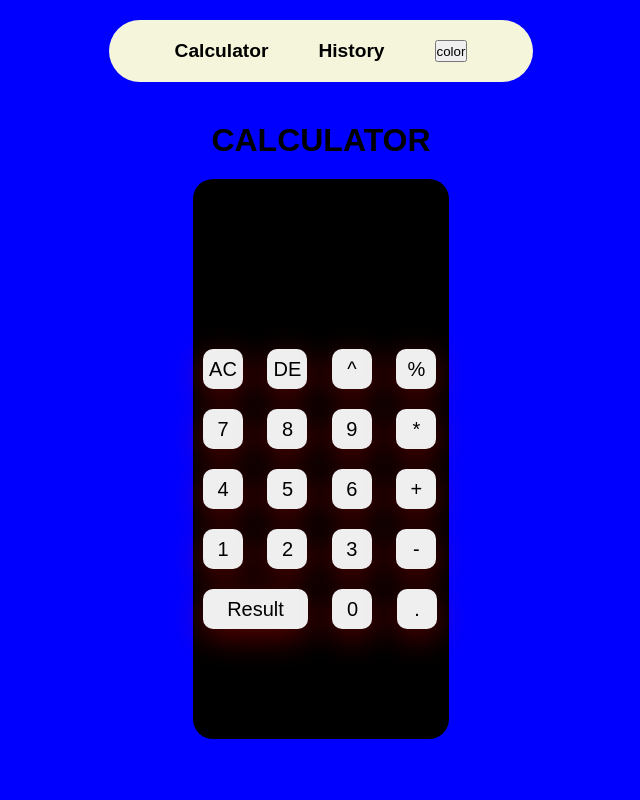
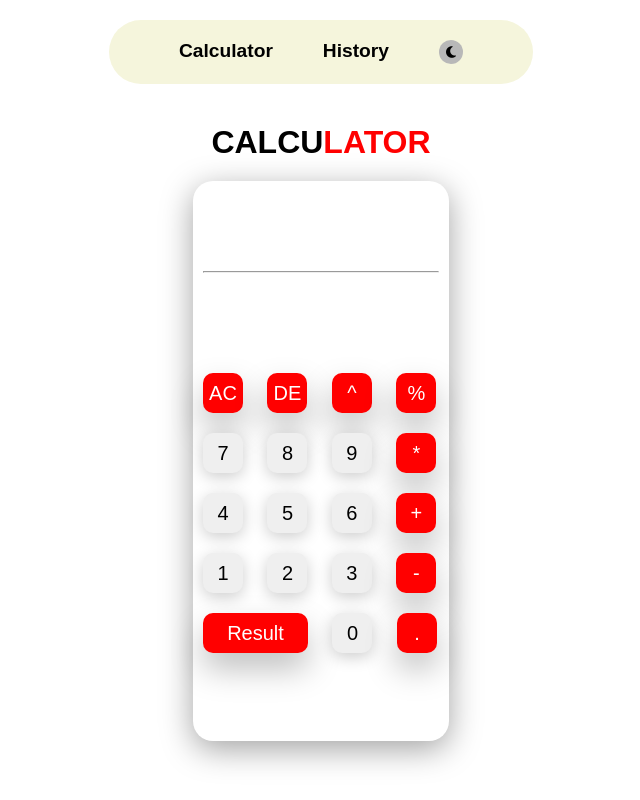
Before and after one commit to Xander44-4/calculator, a plain HTML site: page index.html in a window 1280 px wide. Shown: the whole page, without its empty margins (319-959 px from the left). Drawn offline with Linux system fonts and the light colour scheme.

Commit message:
Improve calculator design

```diff
--- a/index.html
+++ b/index.html
@@ -7,6 +7,7 @@
     <title>Calculator</title>
     <link rel="stylesheet" href="style.css">
     <link href="https://fonts.googleapis.com/css2?family=Poppins&display=swap" rel="stylesheet">
+    <link rel="stylesheet" href="https://cdnjs.cloudflare.com/ajax/libs/font-awesome/6.5.0/css/all.min.css">
 </head>
 
 <body>
@@ -15,51 +16,57 @@
             <ul>
                 <li><a href="#">Calculator</a></li>
                 <li><a href="history.html">History</a></li>
-                <button>color</button>
+                <button><i class="fa-solid fa-moon"></i></button>
             </ul>
         </nav>
     </header>
 
     <main>
-        <h1>CALCULATOR</h1>
+        <div class="titulo">
+            <h1>CALCU</h1>
+            <h1 class="textred">LATOR</h1>
+        </div>
         <section class="calculator">
             <form action="">
                 <div class="display">
-                    <input type="text" name="display" id="">
-                    <input type="text" name="last_result" id="">
+                    <input type="text" name="display" id="" disabled>
+                    <hr>
+                    <input type="text" name="last_result" id="" disabled>
                 </div>
 
                 <div>
-                    <input type="button" value="AC" onclick="display.value = ''">
-                    <input type="button" value="DE" onclick="display.value = display.value.toString().slice(0,-1)">
-                    <input type="button" value="^" onclick="display.value += '^'">
-                    <input type="button" value="%" onclick="display.value += '%'">
+                    <input type="button" value="AC" onclick="display.value = ''" class="red">
+                    <input type="button" value="DE" onclick="display.value = display.value.toString().slice(0,-1)"
+                        class="red">
+                    <input type="button" value="^" onclick="display.value += '**'" class="red">
+                    <input type="button" value="%" onclick="display.value += '%'" class="red">
                 </div>
                 <div>
                     <input type="button" value="7" onclick="display.value += '7' ">
                     <input type="button" value="8" onclick="display.value += '8' ">
                     <input type="button" value="9" onclick="display.value += '9' ">
-                    <input type="button" value="*" onclick="display.value += '*' ">
+                    <input type="button" value="*" onclick="display.value += '*' " class="red">
                 </div>
 
                 <div>
                     <input type="button" value="4" onclick="display.value += '4' ">
                     <input type="button" value="5" onclick="display.value += '5' ">
                     <input type="button" value="6" onclick="display.value += '6' ">
-                    <input type="button" value="+" onclick="display.value += '+' ">
+                    <input type="button" value="+" onclick="display.value += '+' " class="red">
                 </div>
 
                 <div>
                     <input type="button" value="1" onclick="display.value += '1' ">
                     <input type="button" value="2" onclick="display.value += '2' ">
                     <input type="button" value="3" onclick="display.value += '3' ">
-                    <input type="button" value="-" onclick="display.value += '-' ">
+                    <input type="button" value="-" onclick="display.value += '-' " class="red">
                 </div>
 
                 <div>
-                    <input type="button" value="Result" class="results" onclick="display.value = eval(display.value)">
+                    <input type="button" value="Result" class="results red"
+                        onclick="display.value = eval(display.value)">
                     <input type="button" value="0" onclick="display.value += '0' ">
-                    <input type="button" value="." onclick="display.value += '.' ">
+                    <input type="button" value="." onclick="display.value += '.' " class="red">
                 </div>
             </form>
         </section>
--- a/style.css
+++ b/style.css
@@ -6,7 +6,7 @@
 
 
 body {
-    background-color: blue;
+    background-color: white;
 }
 
 header {
@@ -49,6 +49,25 @@ nav ul a:hover {
 
 }
 
+nav ul button {
+    border: 0;
+    background-color: rgb(184, 184, 184);
+    cursor: pointer;
+    width: 24px;
+    height: 24px;
+    border-radius: 100%;
+}
+
+nav ul button:hover {
+    border: 0;
+    background-color: rgb(126, 126, 126);
+    cursor: pointer;
+    width: 24px;
+    height: 24px;
+    border-radius: 100%;
+}
+
+
 main {
     display: flex;
     justify-content: center;
@@ -62,11 +81,12 @@ main h1 {
 
 .calculator {
     margin-top: 20px;
-    background-color: black;
+    background-color: white;
     width: 20vw;
     height: 70vh;
     border-radius: 20px;
     justify-items: center;
+    box-shadow: 0 8px 32px 0 rgb(0, 0, 0, 0.37);
 
 }
 
@@ -79,8 +99,8 @@ main h1 {
     font-size: 20px;
     border-radius: 10px;
     cursor: pointer;
-    box-shadow: 0 8px 32px 0 rgba(255, 0, 0, 0.37);
-    text-align: center;
+    box-shadow: 0 4px 16px 0 rgba(0, 0, 0, 0.20);
+
 }
 
 .display {
@@ -88,6 +108,8 @@ main h1 {
     justify-content: flex-end;
     flex-direction: column;
     margin: 20px 0;
+    background-color: white;
+    border-radius: 25px;
 }
 
 form input.results {
@@ -99,5 +121,31 @@ form .display input {
     cursor: no-drop;
     background-color: transparent;
     box-shadow: none;
+
+}
+
+form .display {
+    padding: 10px;
+}
+
+.titulo {
+    display: flex;
+    flex-direction: row;
+}
+
+.textred {
+    color: red;
+}
+
+
+
+form input.red {
+
     color: white;
+    background-color: red;
+    border: 0;
+    outline: 0;
+    cursor: pointer;
+    box-shadow: 0 16px 32px rgba(0, 0, 0, 0.25);
+    transition: box-shadow 0.3s ease;
 }
```
